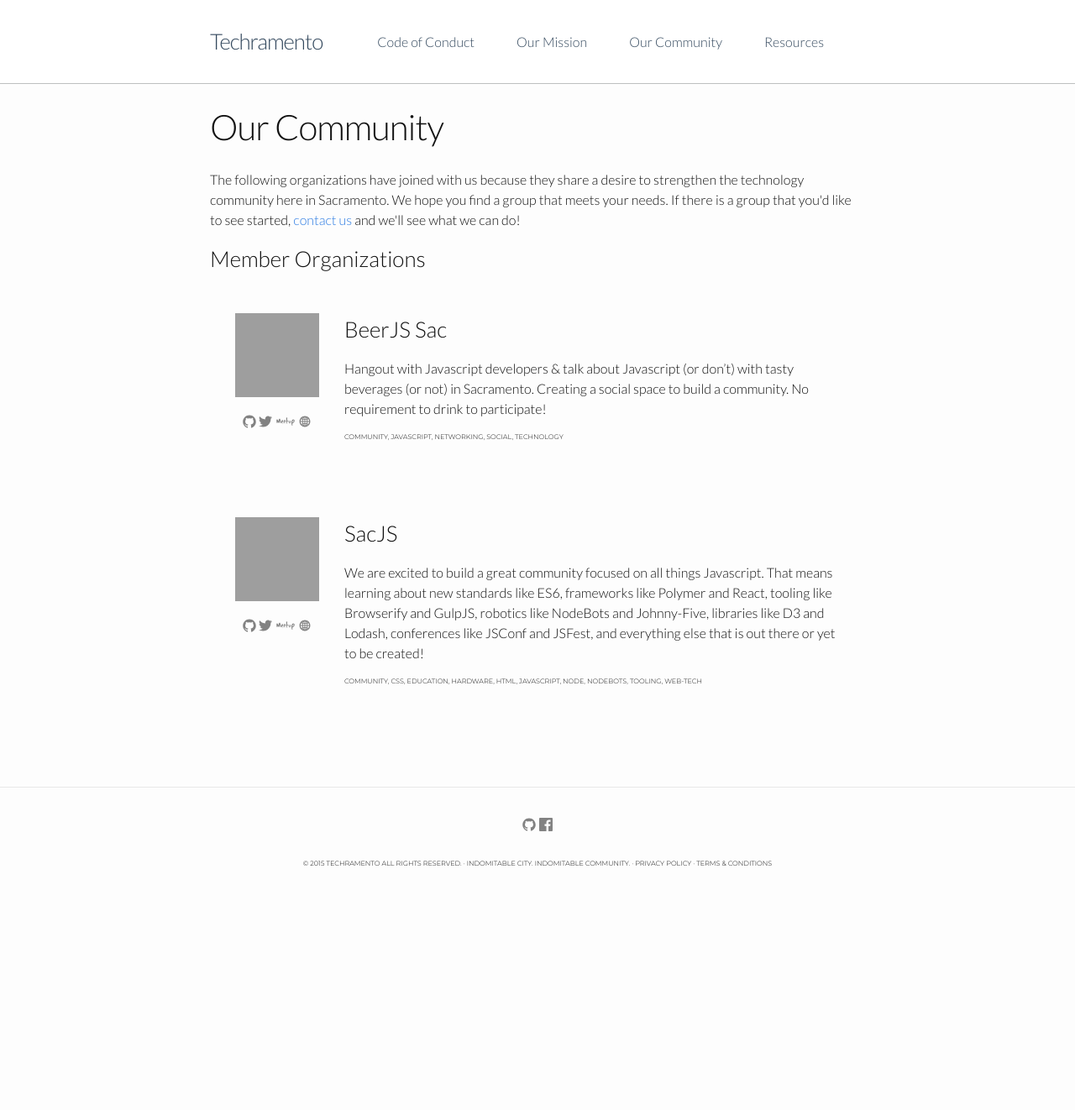
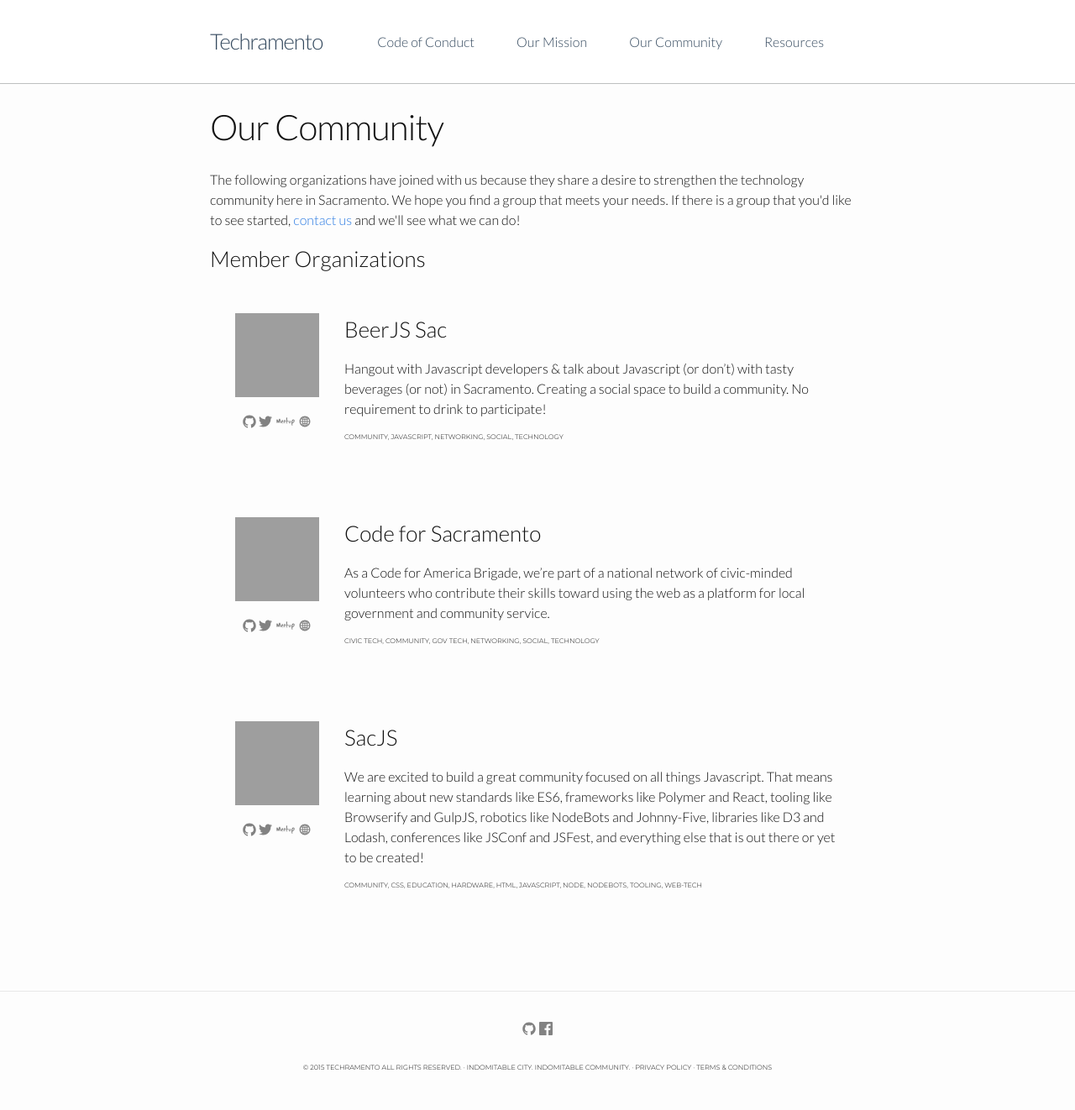
Before and after one commit to techramento/techramento.github.io, a Jekyll site: the page built from our_community/index.html, in a window 1280 px wide. Shown: the whole page at 84% size. Built offline with Jekyll 4.4.1, drawn with Linux system fonts in a browser that asks for light colours; before the commit the page ends 1079 px from its top, so only the background shows below that; grey boxes are pictures that could not be loaded.

Commit message:
Add Code for Sacramento member organization

```diff
--- a/_data/member_organizations.yml
+++ b/_data/member_organizations.yml
@@ -40,3 +40,20 @@
     Hangout with Javascript developers & talk about Javascript (or don't) with
     tasty beverages (or not) in Sacramento. Creating a social space to build a
     community. No requirement to drink to participate!
+
+- name: Code for Sacramento
+  avatar: http://codeforsacramento.org/images/codeforsac-logo.svg
+  primary_url: https://codeforsacramento.org
+  github_username: code4sac
+  meetup_username: Code4Sac/
+  twitter_username: code4sac
+  website: https://codeforsacramento.org
+  focus:
+    - civic tech
+    - gov tech
+    - networking
+    - social
+    - community
+    - technology
+  description: >
+    As a Code for America Brigade, we're part of a national network of civic-minded volunteers who contribute their skills toward using the web as a platform for local government and community service.
```
